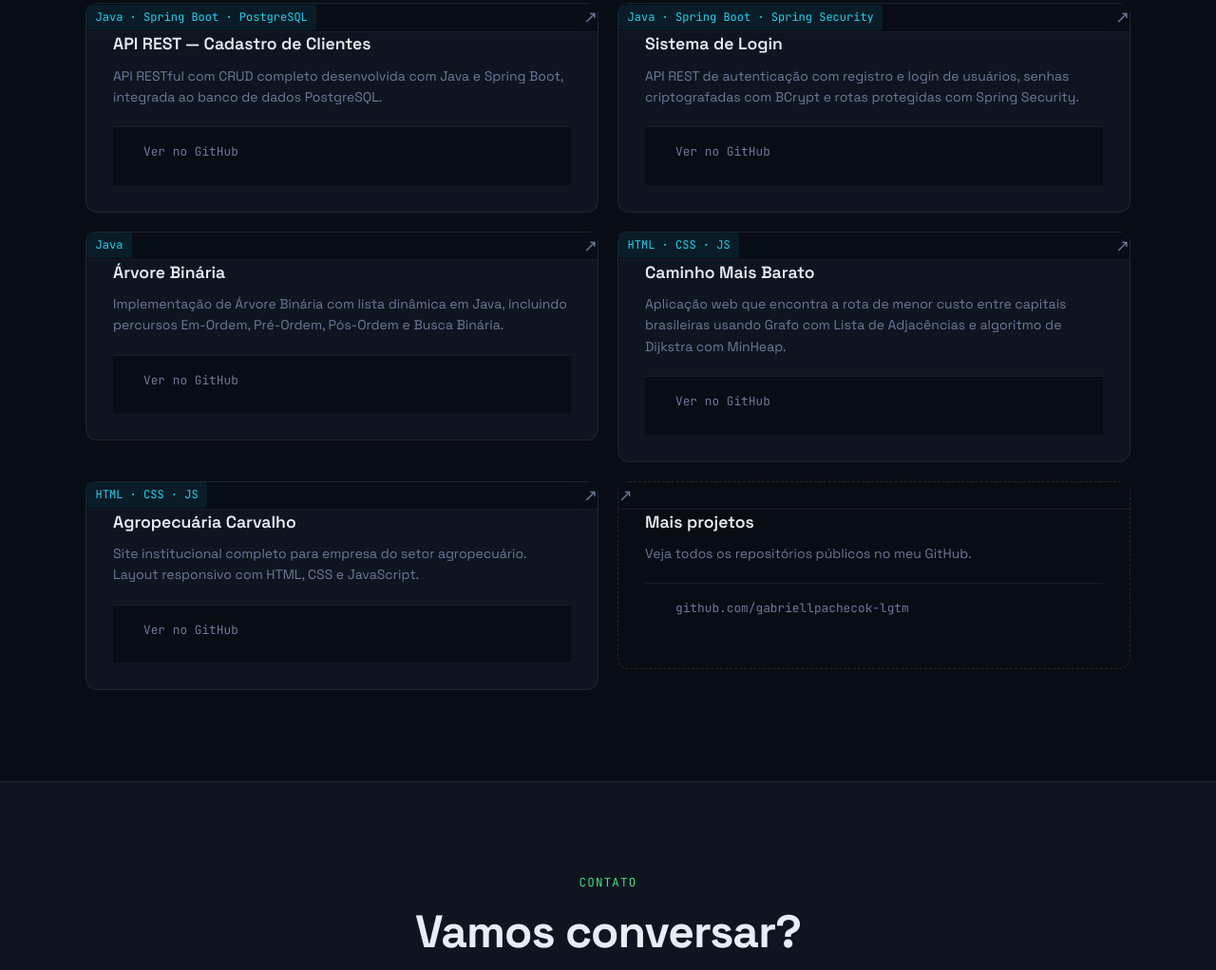
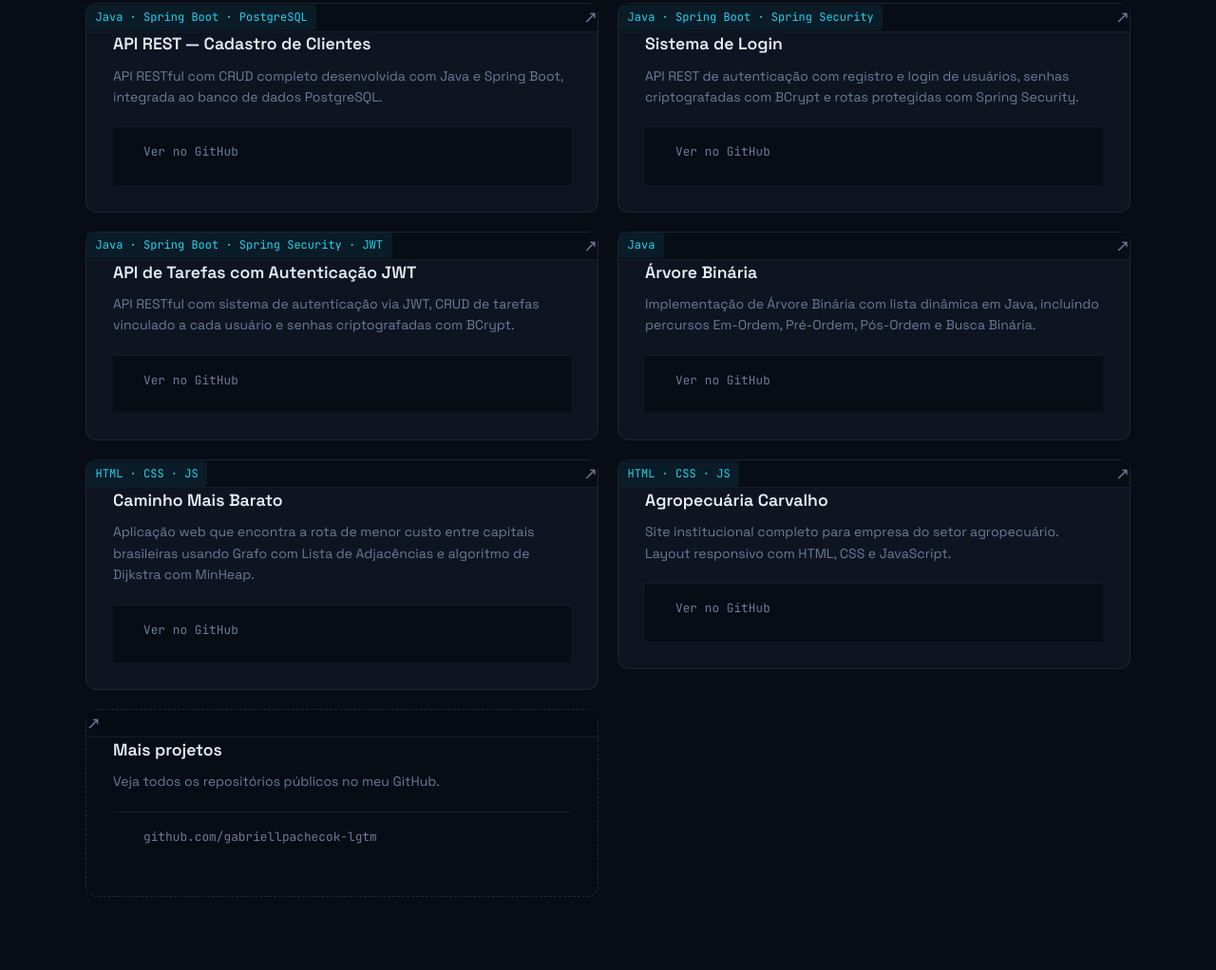
Before and after one commit to gabriellpachecok-lgtm/gabriellpachecok-lgtm.github.io, a plain HTML site: page index.html in a window 1280 px wide. Shown: the part 2465-3487 px from the top of the page at 95% size. Drawn offline with Linux system fonts and the light colour scheme.

Commit message:
feat: adiciona projeto API de Tarefas com JWT

```diff
--- a/index.html
+++ b/index.html
@@ -185,6 +185,18 @@
         </li>
 
         <li>
+          <a href="https://github.com/gabriellpachecok-lgtm/api-tarefas-jwt" target="_blank" class="projeto-card">
+            <header class="projeto-header">
+              <span class="projeto-lang html">Java · Spring Boot · Spring Security · JWT</span>
+              <span class="projeto-arrow">↗</span>
+            </header>
+            <h3>API de Tarefas com Autenticação JWT</h3>
+            <p>API RESTful com sistema de autenticação via JWT, CRUD de tarefas vinculado a cada usuário e senhas criptografadas com BCrypt.</p>
+            <footer class="projeto-footer"><span>Ver no GitHub</span></footer>
+          </a>
+        </li>
+
+        <li>
           <a href="https://github.com/gabriellpachecok-lgtm/arvore-binaria-java" target="_blank" class="projeto-card">
             <header class="projeto-header">
               <span class="projeto-lang html">Java</span>
```
